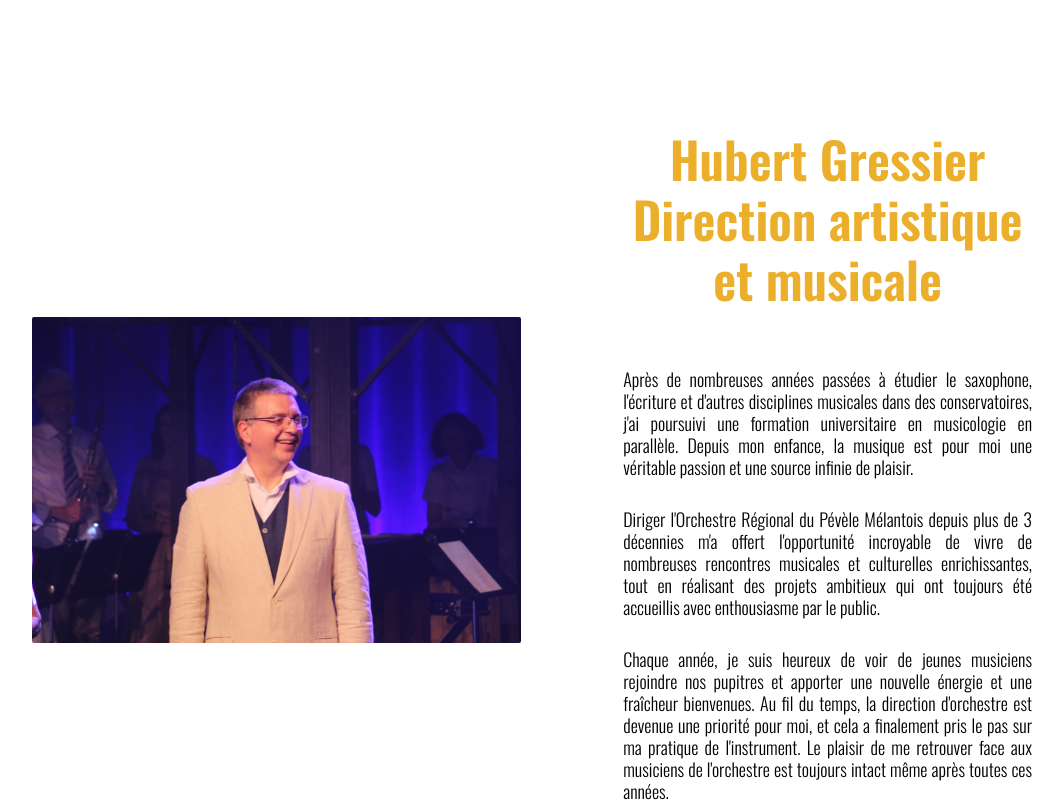
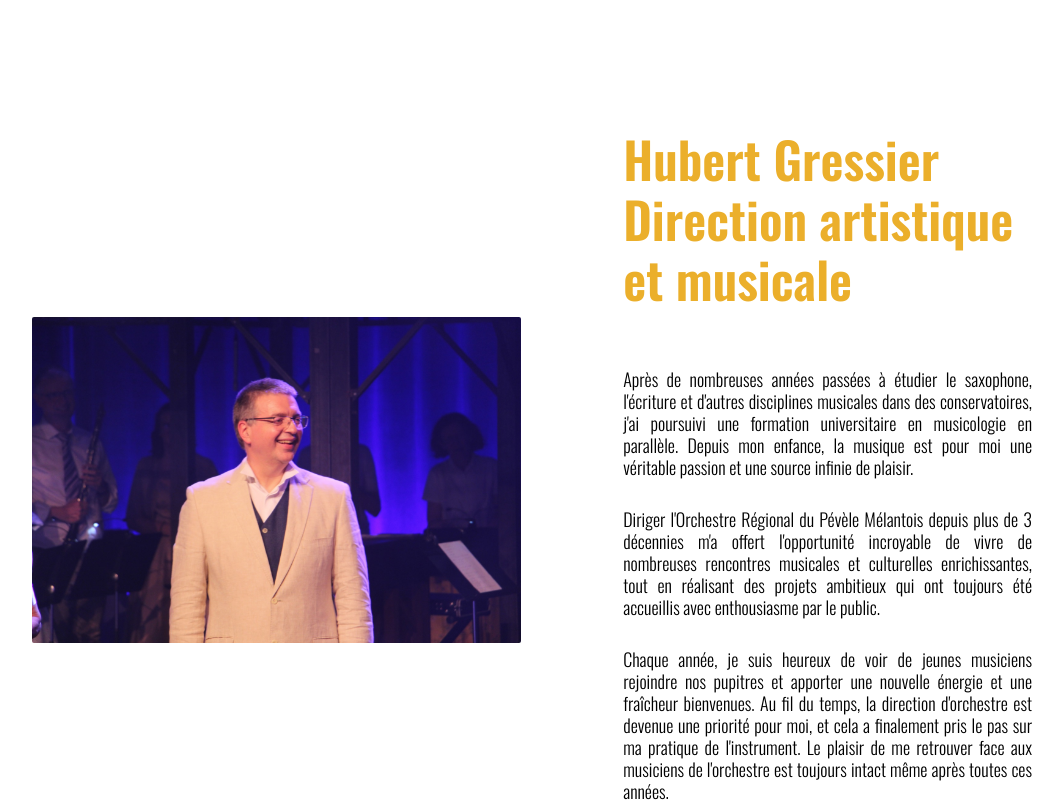
Before and after one commit to louisledoux/orpm-les-miserables, a Next.js app: page /equipe-artistique in a window 1280 px wide. Shown: the part 1040-1842 px from the top of the page, without its empty margins (88-1151 px from the left). Built offline with nearby package versions, Linux system fonts and the light colour scheme.

Commit message:
fix some typo css

```diff
--- a/src/components/Typography/Typography.tsx
+++ b/src/components/Typography/Typography.tsx
@@ -42,7 +42,7 @@ function Title({ children, level, className = '' }: TitleProps) {
       );
     case 2:
       return (
-        <h2 className={`${commonClassNames} text-h2 text-center`}>
+        <h2 className={`${commonClassNames} text-h2`}>
           {children}
         </h2>
       );
```
